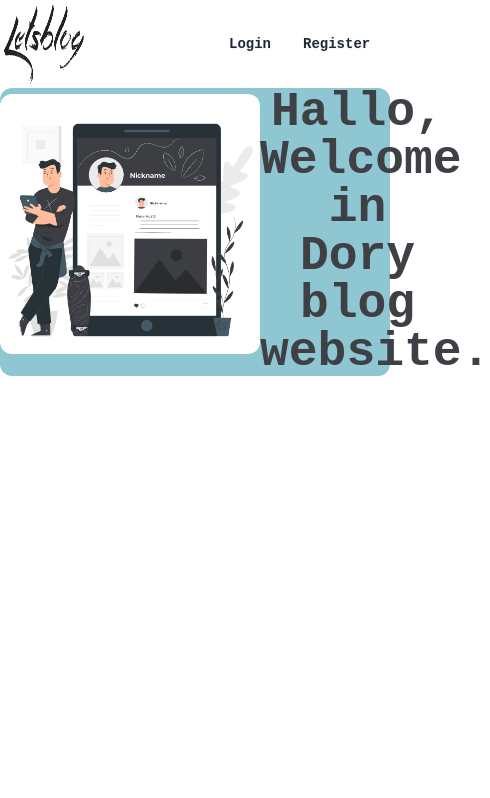
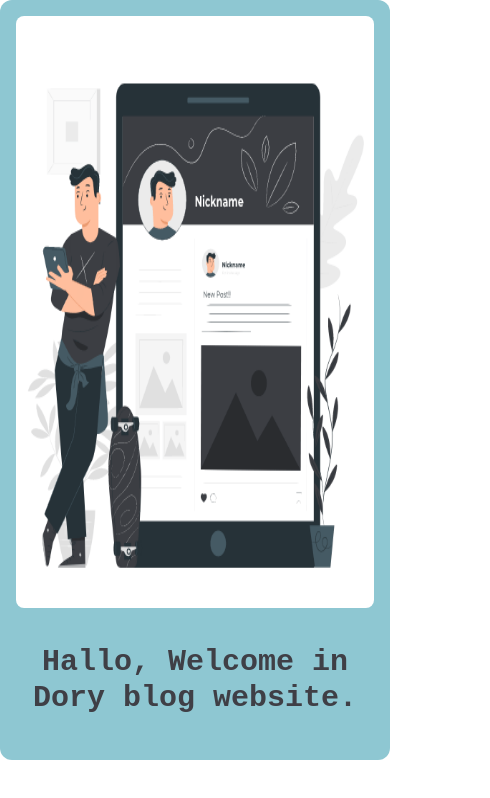
Before and after one commit to zahra3leem/REACT-Blog, a React (Vite) app: page /header in a window 390 px wide. Shown: the top 798 px of the page, 490 px wide, since content can reach past the window. Built offline with nearby package versions, Linux system fonts and the light colour scheme.

Commit message:
fix responsive on landing page

```diff
--- a/src/Components/Header.jsx
+++ b/src/Components/Header.jsx
@@ -1,40 +1,25 @@
-import { Link } from "react-router-dom"
-import logo from "./images/Wall post.gif"
-import logoo from "./images/logoo-removebg-preview.png"
+import logo from "./images/Wall post.gif";
 
 function Header() {
   return (
-    <>
+    <div className="container">
 
-      <div className="navbar text-zinc-700  p-1">
-        <div className="flex-1">
-<img src={logoo} alt="logo" className="w-20 h-20"/>
+      <div className="h-[90vh] flex items-center justify-between flex-col md:flex-row   bg-customBlue  rounded-xl p-3">
+    <div className=" w-full md:w-[70%] h-full">
 
+        <img
+          className=" object-container  object-left rounded-xl  p-1 h-full"
+          src={logo}
+        ></img>
+    </div>
 
+       <h1 className="text-3xl md:text-5xl py-8 md:px-8 font-bold  text-zinc-700 flex-grow">
+       Hallo, Welcome in Dory blog website.
 
-        </div>
-        <div>
-          <ul>
-            <button className="btn shadow-sm hover:bg-slate-700 focus:outline-none  btn-outline glass sm:btn-sm md:btn-md "><li><Link to="/log">Login</Link></li></button>
-            <button className="btn shadow-sm hover:bg-slate-700 focus:outline-none  btn-outline glass sm:btn-sm md:btn-md "><li><Link to="/register">Register</Link></li></button>
-          </ul>
-        </div>
+        </h1>
       </div>
-
-
-      <div className="flex items-center justify-between container bg-customBlue  rounded-xl md:p-1">
-        <img  className="w-8/12 rounded-xl md:w-8/12 mb-4 md:mb-0 " src={logo}>
-        </img>
-
-        <h1 className=" w-1/2 text-5xl font-bold  text-zinc-700 ">
-          Hallo, Welcome in Dory blog website.
-        </h1>
-
-      </div>
-
-    </>
-
-  )
+    </div>
+  );
 }
 
-export default Header
+export default Header;
--- /dev/null
+++ b/src/Components/Navbar.jsx
@@ -0,0 +1,32 @@
+import { Link } from "react-router-dom";
+import logoo from "./images/logoo-removebg-preview.png";
+
+
+const Navbar= ()=>{
+    return (
+        <>
+        <div className="navbar text-zinc-700  p-1">
+        <div className="flex-1">
+          <img src={logoo} alt="logo" className="w-20 h-20 bg-red-300" />
+        </div>
+        <div>
+          <ul>
+            <button className="btn shadow-sm hover:bg-slate-700 focus:outline-none  btn-outline glass sm:btn-sm md:btn-md ">
+              <li>
+                <Link to="/log">Login</Link>
+              </li>
+            </button>
+            <button className="btn shadow-sm hover:bg-slate-700 focus:outline-none  btn-outline glass sm:btn-sm md:btn-md ">
+              <li>
+                <Link to="/register">Register</Link>
+              </li>
+            </button>
+          </ul>
+        </div>
+      </div>
+      </>
+
+    )
+}
+
+export default Navbar
--- a/src/Pages/Home.jsx
+++ b/src/Pages/Home.jsx
@@ -164,7 +164,7 @@ const Home = () => {
                   </figure>
                   <div className="card-body ">
                     <h1 className="card-title text-4xl">{post.title}</h1>
-                    <h4 className="font-bold">By:{post.user.name}</h4>
+                    <h4 className="font-bold text-xl font-serif">By:         {post.user.name}</h4>
                     {new Date().toLocaleTimeString()} -{" "}
                     {new Date().toLocaleDateString()}{" "}
                     <p className="text-left text-xl">{post.description}</p>
```
